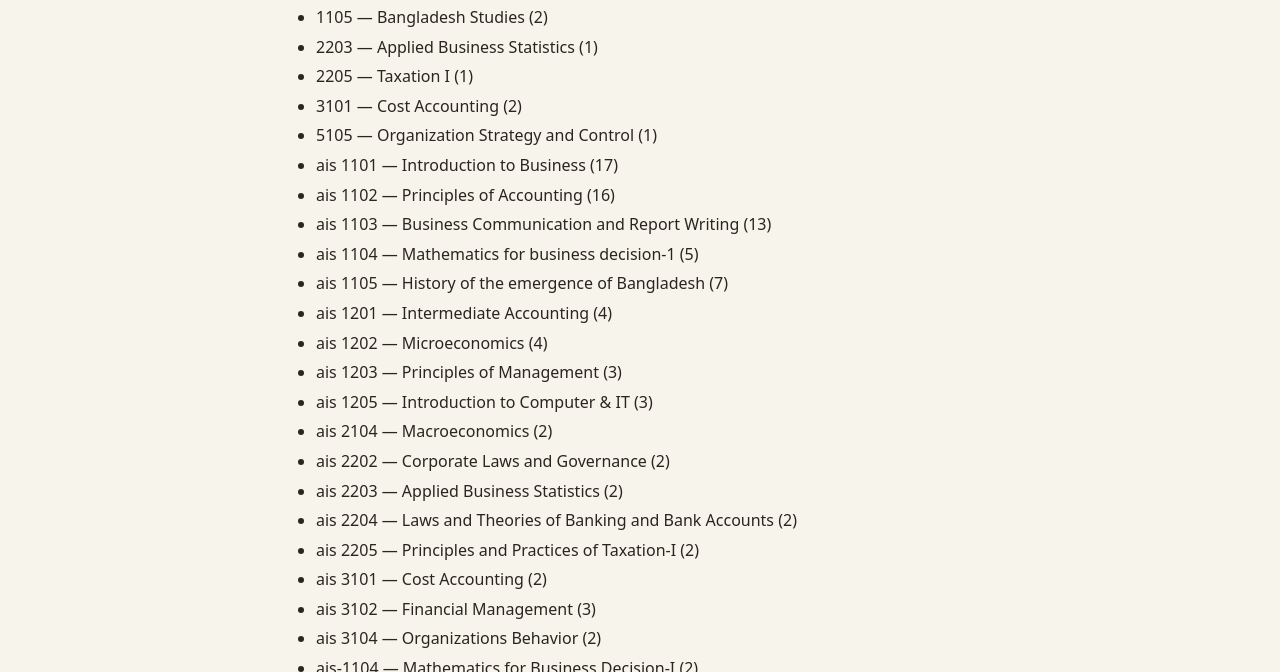
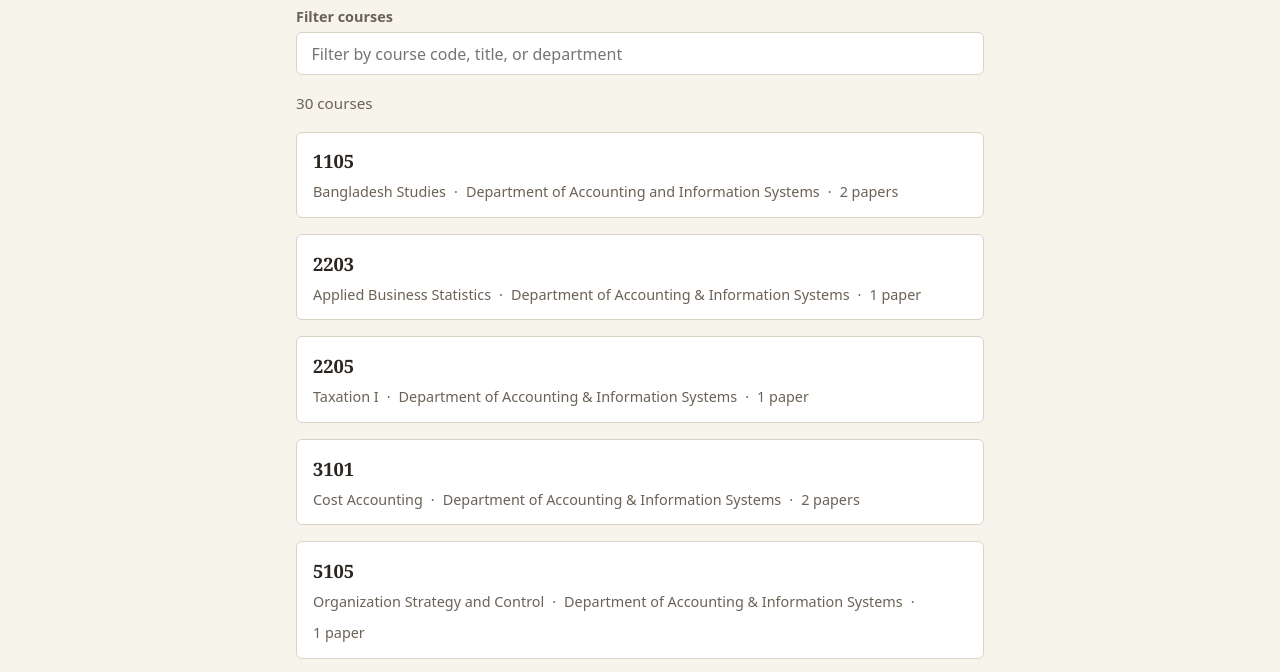
Before and after one commit to tanvirmahfuz100/brief-history, an Astro site in the folder brief-history/: page /brief-history/courses in a window 1280 px wide. Shown: the part 124-796 px from the top of the page. Built offline with nearby package versions, Linux system fonts and the light colour scheme; Astro itself is replaced by a stand-in of ours.

Commit message:
feat: add client-side search/filter to course directory
- Render each course as a card with code, title, department, and paper count
- Add a search input that filters courses client-side by code, title, or department
- Live result count and empty-state message; accessible label and status region
- Add filter and course-card styles to global.css

```diff
--- a/brief-history/src/pages/courses/index.astro
+++ b/brief-history/src/pages/courses/index.astro
@@ -1,20 +1,62 @@
 ---
 import BaseLayout from '@/layouts/BaseLayout.astro';
 import { getCollection } from 'astro:content';
+import { courseSlug } from '@/lib/slug';
+
 const questions = await getCollection('questions');
 const byCourse = new Map();
 for (const q of questions) {
   const key = q.data.course_code;
-  if (!byCourse.has(key)) byCourse.set(key, { code: key, title: q.data.course, count: 0 });
+  if (!byCourse.has(key)) byCourse.set(key, { code: key, title: q.data.course, department: q.data.department, count: 0 });
   byCourse.get(key).count++;
 }
-const courses = [...byCourse.values()].sort((a,b)=>a.code.localeCompare(b.code));
+const courses = [...byCourse.values()].sort((a, b) => a.code.localeCompare(b.code));
+const total = courses.length;
 ---
 
 <BaseLayout title="Courses">
   <h1>Courses</h1>
-  <ul>
-    {courses.map(c => <li>{c.code} — {c.title} ({c.count})</li>)}
+  <label class="filter-label" for="course-filter">Filter courses</label>
+  <input
+    type="search"
+    id="course-filter"
+    placeholder="Filter by course code, title, or department"
+    aria-controls="course-list"
+    aria-label="Filter courses by code, title, or department"
+  />
+  <p id="filter-count" class="muted" role="status" aria-live="polite">{total} courses</p>
+  <p id="filter-empty" class="empty-state" hidden>No courses match your filter.</p>
+  <ul id="course-list" class="course-list">
+    {courses.map(c => (
+      <li>
+        <article class="course-card">
+          <a class="course-title" href={`/brief-history/courses/${courseSlug(c.code)}/`}>{c.code}</a>
+          <p class="course-meta">
+            <span>{c.title}</span> · <span>{c.department}</span> · <span>{c.count} paper{c.count === 1 ? '' : 's'}</span>
+          </p>
+        </article>
+      </li>
+    ))}
   </ul>
   <a href="/brief-history/">Home</a>
+
+  <script>
+    const input = document.getElementById('course-filter');
+    const list = document.getElementById('course-list');
+    const count = document.getElementById('filter-count');
+    const empty = document.getElementById('filter-empty');
+    const items = list.querySelectorAll('li');
+    const total = items.length;
+    input.addEventListener('input', () => {
+      const q = input.value.toLowerCase();
+      let shown = 0;
+      items.forEach((li) => {
+        const match = li.textContent.toLowerCase().includes(q);
+        li.hidden = !match;
+        if (match) shown += 1;
+      });
+      count.textContent = shown === total ? `${total} courses` : `${shown} of ${total} courses`;
+      empty.hidden = shown !== 0;
+    });
+  </script>
 </BaseLayout>
--- a/brief-history/src/styles/global.css
+++ b/brief-history/src/styles/global.css
@@ -245,6 +245,56 @@ details summary {
 }
 .site-footer p { margin: 0 0 0.5rem; }
 
+.filter-label {
+  display: block;
+  font-size: 0.9rem;
+  color: var(--color-muted);
+  margin: 0 0 0.25rem;
+  font-weight: 600;
+}
+#course-filter {
+  width: 100%;
+  max-width: var(--max-width);
+  padding: 0.6rem 0.9rem;
+  font-size: 1rem;
+  font-family: inherit;
+  border: 1px solid var(--color-border);
+  border-radius: var(--radius);
+  background: var(--color-surface);
+  color: var(--color-ink);
+  margin-bottom: 1rem;
+}
+#course-filter:focus { border-color: var(--color-accent); outline: none; }
+
+.course-list { list-style: none; padding: 0; margin: 0; display: grid; gap: 0.75rem; }
+.course-card {
+  background: var(--color-surface);
+  border: 1px solid var(--color-border);
+  border-radius: var(--radius);
+  padding: 0.85rem 1rem;
+  display: flex;
+  flex-direction: column;
+  gap: 0.3rem;
+}
+.course-card a.course-title {
+  font-family: var(--font-serif);
+  font-size: 1.15rem;
+  font-weight: 700;
+  color: var(--color-ink);
+  text-decoration: none;
+  margin: 0;
+}
+.course-card a.course-title:hover { color: var(--color-accent); text-decoration: underline; }
+.course-meta {
+  font-size: 0.9rem;
+  color: var(--color-muted);
+  margin: 0;
+  display: flex;
+  gap: 0.5rem;
+  flex-wrap: wrap;
+}
+.course-meta span { white-space: nowrap; }
+
 @media (max-width: 480px) {
   .page { padding: 1rem 0.75rem 2rem; }
   h1 { font-size: 1.5rem; }
```
